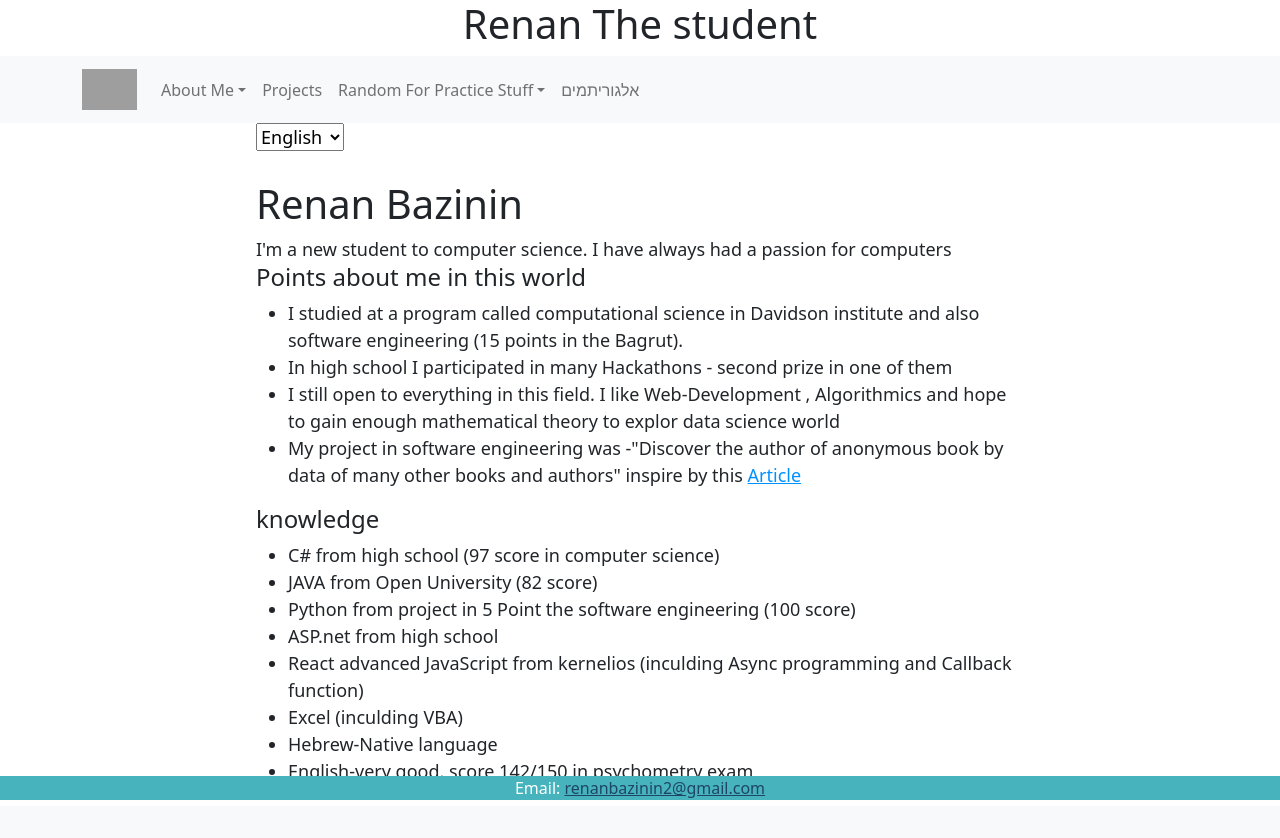
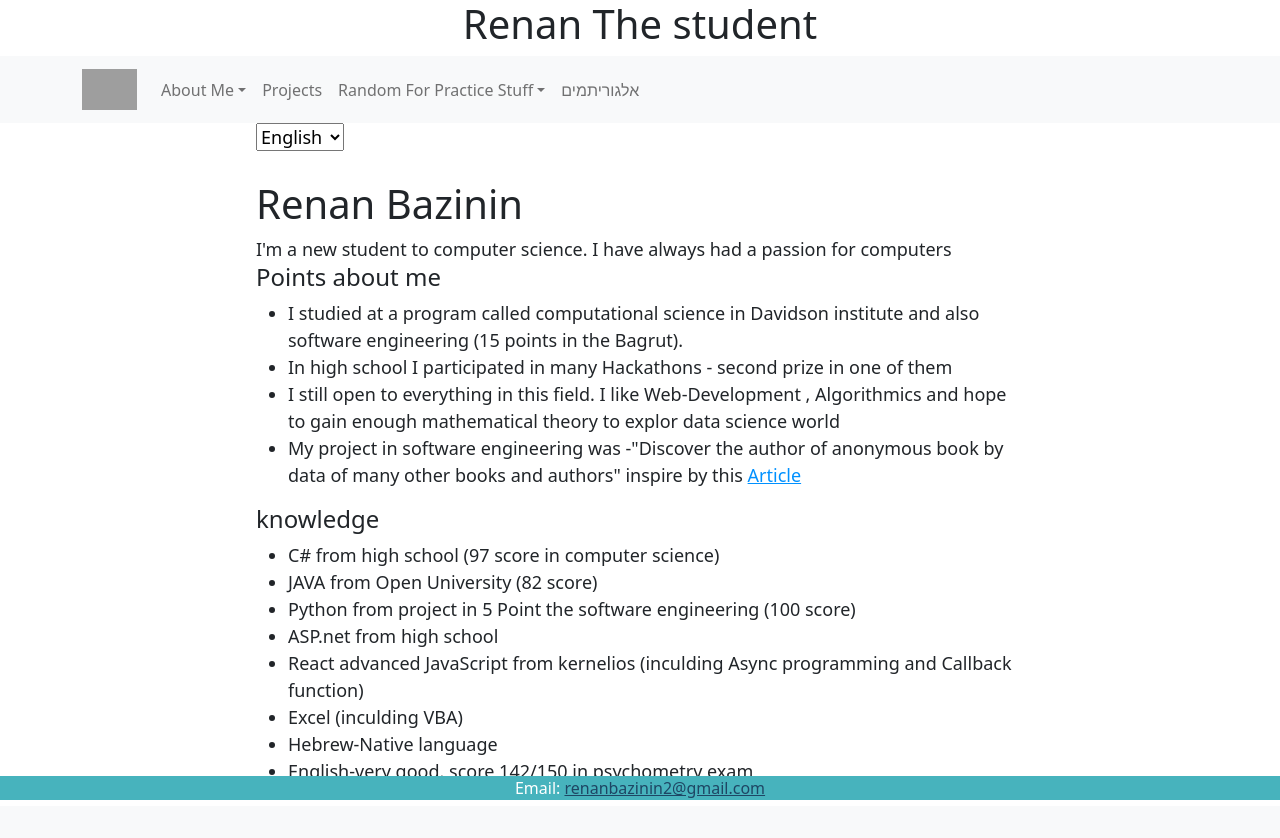
Before and after one commit to renanbazinin/RenanBazininSite, a React (Create React App) app: page /#/ in a window 1280 px wide. Shown: the top 838 px of the page. Built offline with nearby package versions, Linux system fonts and the light colour scheme; grey boxes are pictures that could not be loaded.

Commit message:
Just Text

```diff
--- a/src/Comp/ReddiAPIFUN.js
+++ b/src/Comp/ReddiAPIFUN.js
@@ -35,7 +35,7 @@ export default function ReddiAPIFUN() {
 
     <button onClick={randomPost}>RickAndMory Subreddit </button>OR
     <button onClick={pullReddit}> Ani_bm Subreddit</button>
-      {memes===null? <h1>Top 10 ani_bm subreddit</h1>:<h1>Top 10 RickAndMory subreddit</h1>}
+      {memes===null? <h1>Top 10 ani_bm subreddit - week </h1>:<h1>Top 10 RickAndMory subreddit - week</h1>}
 
         <br/>
         {data!=null?
--- a/src/RenanBazinn.js
+++ b/src/RenanBazinn.js
@@ -7,7 +7,7 @@ export default function RenanBazinn() {
       {storeData.lang==="en"?"":"עוד לא כתבתי בעברית"}
         <h1>Renan Bazinin</h1>
         I'm a new student to computer science.  I have always had a passion for computers
-        <h4>Points about me in this world</h4>
+        <h4>Points about me</h4>
             <div>
             <ul>
                   <li>I studied at a program called computational science in Davidson institute and also software engineering (15 points in the Bagrut).</li>
```
